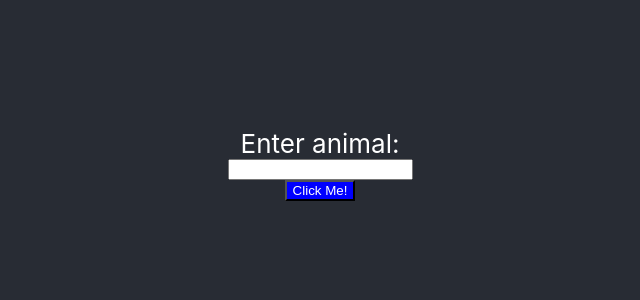
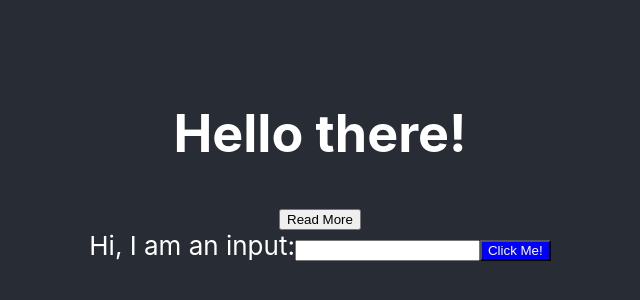
Before and after one commit to geekyBrewster/intro_react_app, a React (Create React App) app: page / in a window 1280 px wide. Shown: the part 236-536 px from the top of the page, without its empty margins (320-960 px from the left). Built offline with nearby package versions, Linux system fonts and the light colour scheme.

Commit message:
Added state and a button action

```diff
--- a/src/App.js
+++ b/src/App.js
@@ -2,20 +2,64 @@ import React, { Component } from 'react';
 import './App.css';
 
 class App extends Component {
+  state = { displayText: false };
+  toggleDisplayText = () => {
+    this.setState({ displayText: !this.state.displayText });
+  }
+
+  /* Not "clea" way to set up state and a function - kept here for notes
+  constructor (){
+    super(); //calls constructor of parent class
+    this.state = { displayText: false }; //add element to state object
+
+    this.toggleDisplayText = this.toggleDisplayText.bind(this);
+    //attach the 'this' of the component to the readMore function
+    //then attahce this new function to the readMore function
+  }
+
+  toggleDisplayText(){
+    this.setState({ displayText: !this.state.displayText }); //DO NOT DIRECTLY SET STATE - this.state.DisplayText = true; DON'T DO THIS!!
+    //Inside .setState({ // stateObject key values to edit go here // })
+  }
+  */
+
   render() {
     const buttonText = "Click Me!";
 
+    let extraText = this.state.displayText ? (<div>
+                      <p>Oh boy, here is some text.</p>
+                      <p>Oh look. There is some more text.</p>
+                    <button onClick={this.toggleDisplayText}>Read Less</button>
+                    </div>
+                  ) : (
+                    <div>
+                    <button onClick={this.toggleDisplayText}>Read More</button>
+                    </div>
+                  ); //need to enclose block of JSX for element inside parens
+
+    //evaluate state to determine if to display something
+    //if(!this.state.displayText) {
+      //extraText = null; //Nulls are skipped when rendering
+    //}
+
+    //UI ELEMENTS TO RETURN, INSIDE RENDER
     return (
-      <div className="App">
-        <header className="App-header">
+      <div className="App App-header">
+        <div>
+          <h1>Hello there!</h1>
+        </div>
+        <div>
+        {extraText /*Use curly braces to reference JS code*/}
+        </div>
+        <div>
           <label className="label" htmlFor="animal">
-            Enter animal:
+            Hi, I am an input:
           </label>
-          <input id="animal" type="text" />
+          <input id="inputText" type="text" />
           <button style={{backgroundColor: 'blue', color: 'white'}}>
             {buttonText /*Use curly braces to reference JS code*/}
           </button>
-        </header>
+        </div>
       </div>
     );
   }
```
